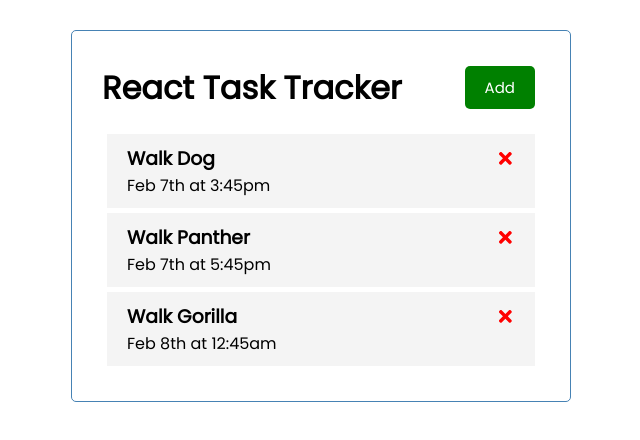
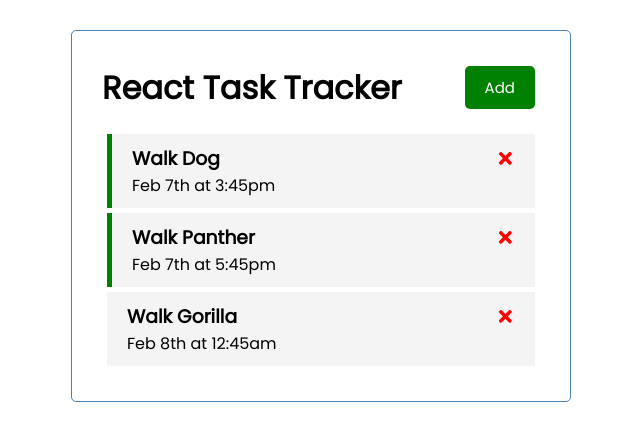
Before and after one commit to JLoweDev/react-task-tracker, a React (Create React App) app: page / in a window 1280 px wide. Shown: the top 440 px of the page, without its empty margins (319-959 px from the left). Built offline with nearby package versions, Linux system fonts and the light colour scheme.

Commit message:
class toggle added

```diff
--- a/src/components/Task.js
+++ b/src/components/Task.js
@@ -2,7 +2,7 @@
 
 const Task = ({ task, onDelete, onToggle }) => {
     return (
-        <div className='task' onDoubleClick={() => onToggle(task.id)}>
+        <div className={`task ${task.reminder ? 'reminder' : ''}`} onDoubleClick={() => onToggle(task.id)}>
             <h3>{task.text} <FaTimes onClick={() => onDelete(task.id)} style={{ color: 'red', cursor: 'pointer'}}/></h3>
             <p>{task.day}</p>
         </div>
```
Also changed, not shown: 1 other file (tests, documents, lock files or other folders).
